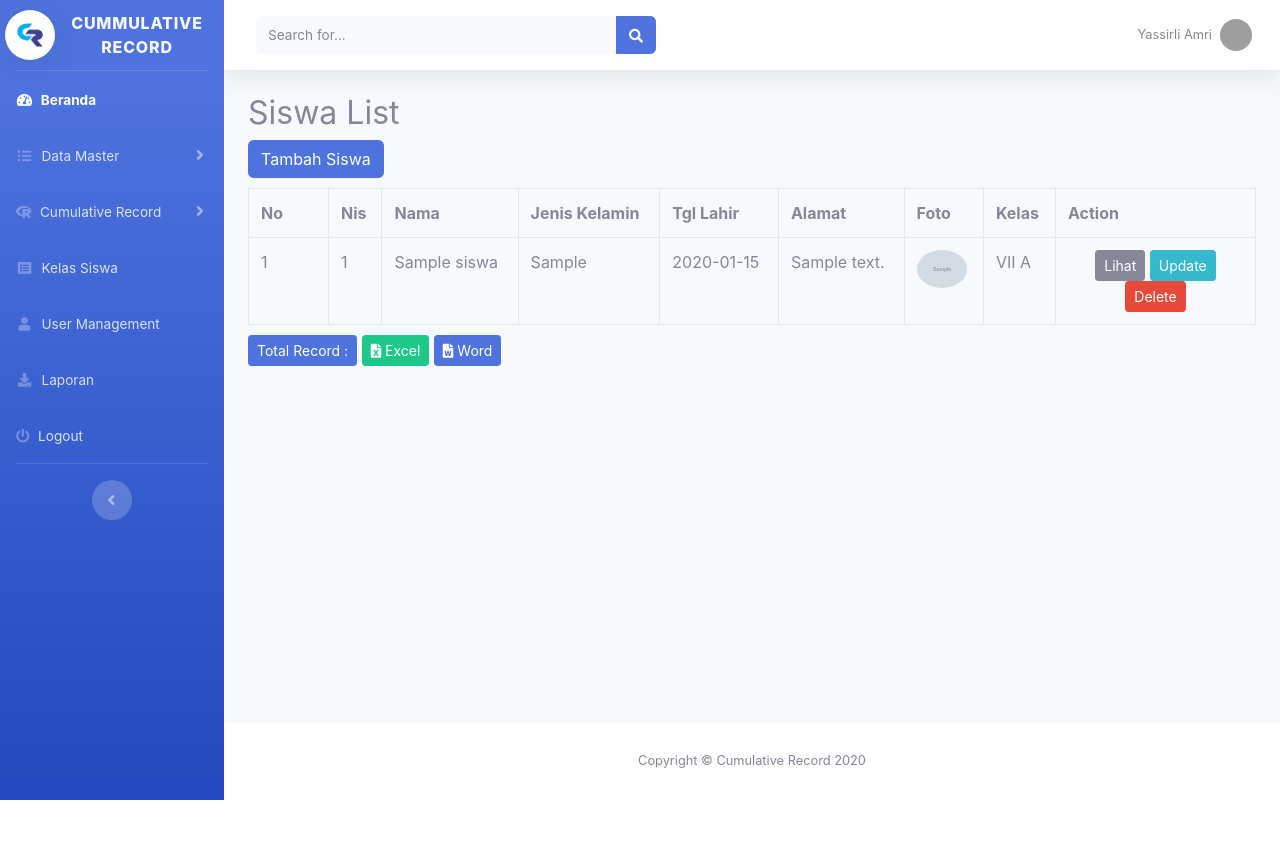
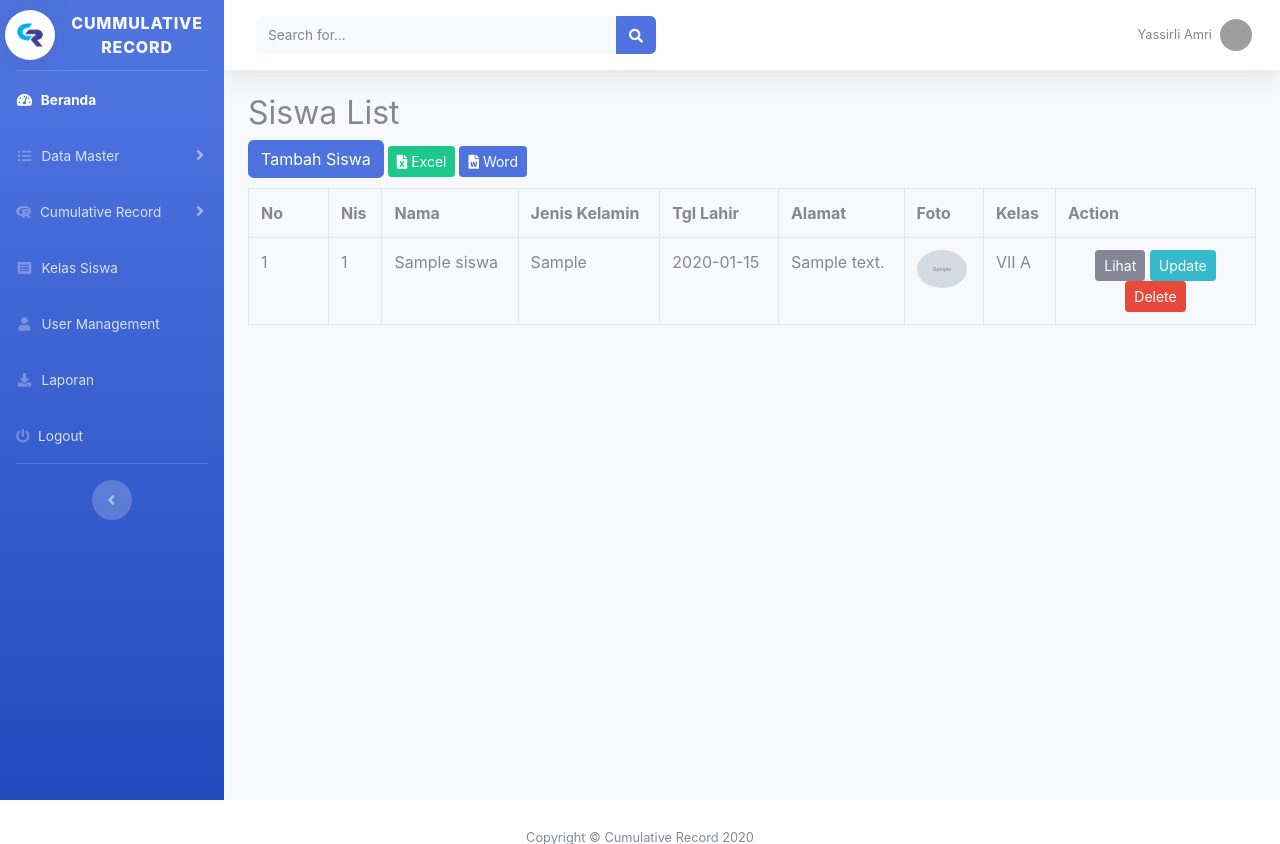
Before and after one commit to amriyasirli/cummulative-record-codeigniter, a CodeIgniter app: page /database/siswa in a window 1280 px wide. Shown: the top 844 px of the page. Before the commit the page ends 800 px from the top, so only its background shows below. Run offline with CodeIgniter, Linux system fonts and the light colour scheme; a user stored in the database is signed in; data comes from the database, SQL or seed files in the repository; tables that the repository leaves empty hold one stand-in row (values such as "Sample post"); grey boxes marked "Sample" are stand-in pictures; data that the repository does not hold is empty; grey boxes are pictures that could not be loaded.

Commit message:
fix pagination

```diff
--- a/application/views/siswa/siswa_list.php
+++ b/application/views/siswa/siswa_list.php
@@ -9,6 +9,8 @@
 
                 <?php if ($this->session->userdata('role_id') == 1){
                     echo anchor(site_url('siswa/tambah'),'Tambah Siswa', 'class="btn btn-primary"');
+                    echo anchor(site_url('laporan/excel_siswa'), '<i class="fa fa-file-excel"></i> Excel', 'class="btn btn-sm btn-success ml-1 mt-1"');
+		            echo anchor(site_url('siswa/word'), '<i class="fa fa-file-word"></i> Word', 'class="btn btn-sm btn-primary ml-1 mt-1"');
                 }else{} ?>
 
             </div>
@@ -37,7 +39,7 @@
             {
                 ?>
                 <tr>
-			<td width="80px"><?php echo ++$start ?></td>
+			<td width="80px"><?php $no=1; echo $no++ ?></td>
 			<td><?php echo $siswa->siswa_nis ?></td>
 			<td><?php echo $siswa->siswa_nama ?></td>
 			<td><?php echo $siswa->siswa_gender ?></td>
@@ -59,15 +61,16 @@
             ?>
         </table>
     </div>
+
         <div class="row">
-            <div class="col-md-6">
-                <a href="#" class="btn btn-sm btn-primary">Total Record : <?php echo $total_rows ?></a>
-		<?php echo anchor(site_url('laporan/excel_siswa'), '<i class="fa fa-file-excel"></i> Excel', 'class="btn btn-sm btn-success"'); ?>
-		<?php echo anchor(site_url('siswa/word'), '<i class="fa fa-file-word"></i> Word', 'class="btn btn-sm btn-primary"'); ?>
-	    </div>
-            <div class="col-md-6 text-right">
-                <?php echo $pagination ?>
+            <div class="col mt-1 mb-1">
+                <!--Tampilkan pagination-->
+                <?php echo $pagination; ?>
             </div>
+        </div>
+
+        </div>
+
         </div>
         </div>
 
```
